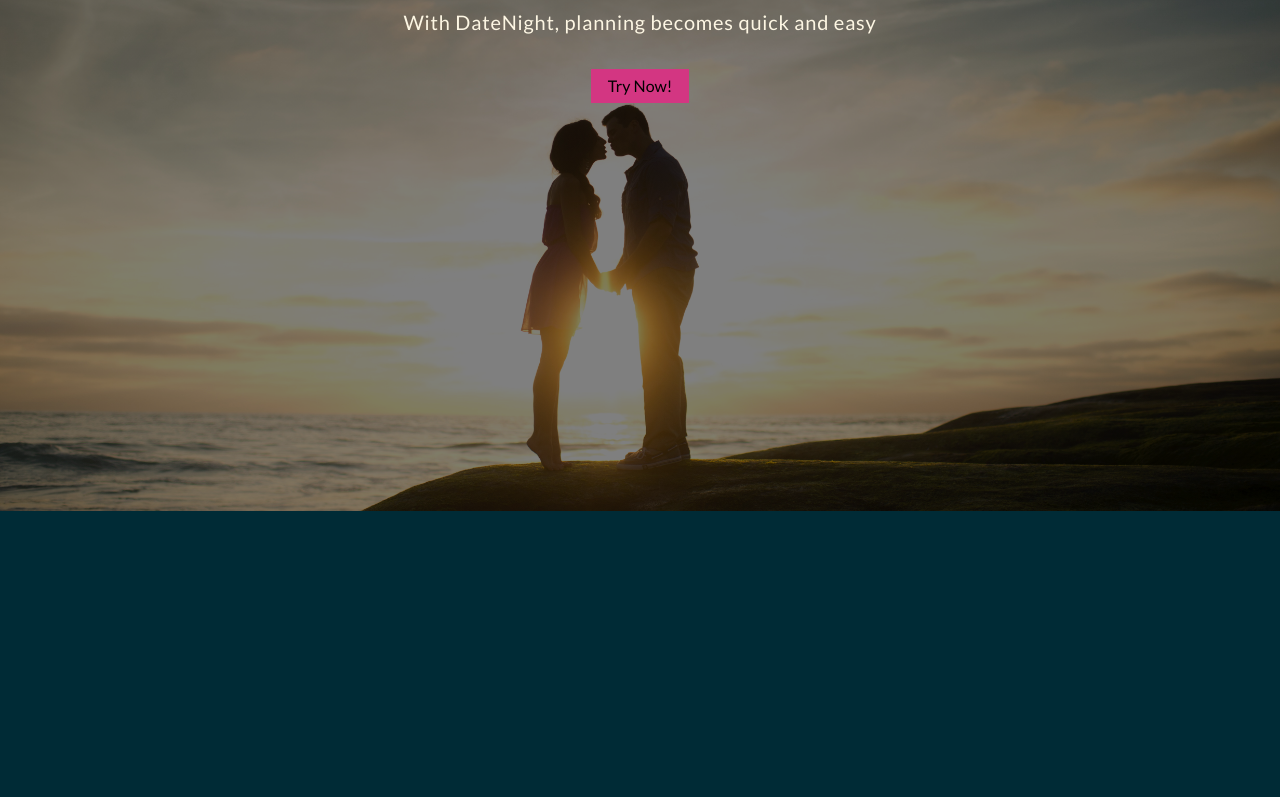
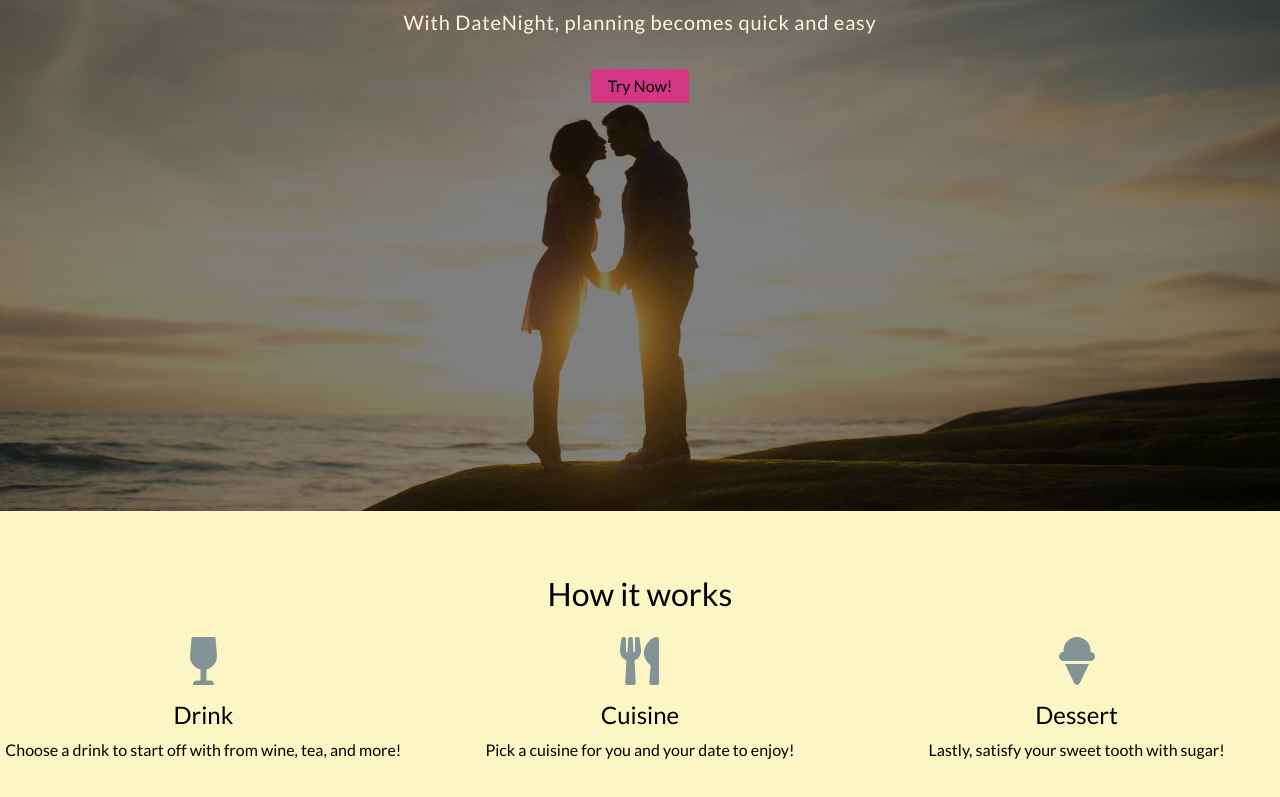
Before and after one commit to jma26/date-night, a React (Create React App) app: page / in a window 1280 px wide. Shown: the part 289-1086 px from the top of the page. Before the commit the page ends 800 px from the top, so only its background shows below. Built offline with nearby package versions, Linux system fonts and the light colour scheme.

Commit message:
Add new component, About, and import to Home.js

```diff
--- /dev/null
+++ b/src/components/About/About.js
@@ -0,0 +1,48 @@
+import React, { Component } from 'react';
+import '../../css/About.css';
+
+import { Row, Col } from 'react-bootstrap';
+import { FontAwesomeIcon } from '@fortawesome/react-fontawesome';
+
+class About extends Component {
+  constructor(props) {
+    super(props);
+  }
+
+  render() {
+    return (
+      <div className="About">
+        <Row noGutters className="about__row--title">
+          <Col xs="12" className="text-center">
+            <h2 className="about__headline mb-0">How it works</h2>
+          </Col>
+        </Row>
+        <Row className="about__row--choices">
+          <Col xs="12" md="4">
+            <div className="about__content-container text-center">
+              <FontAwesomeIcon className="about__icon" icon="wine-glass" size="3x" />
+              <h4 className="about__content-title">Drink</h4>
+              <p className="about__content-text mb-0">Choose a drink to start off with from wine, tea, and more!</p>
+            </div>
+          </Col>
+          <Col xs="12" md="4">
+            <div className="about__content-container text-center">
+              <FontAwesomeIcon className="about__icon" icon="utensils" size="3x" />
+              <h4 className="about__content-title">Cuisine</h4>
+              <p className="about__content-text">Pick a cuisine for you and your date to enjoy!</p>
+            </div>
+          </Col>
+          <Col xs="12" md="4">
+            <div className="about__content-container text-center">
+              <FontAwesomeIcon className="about__icon" icon="ice-cream" size="3x" />
+              <h4 className="about__content-title">Dessert</h4>
+              <p className="about__content-text">Lastly, satisfy your sweet tooth with sugar!</p>
+            </div>
+          </Col>
+        </Row>
+      </div>
+    )
+  }
+}
+
+export default About;
--- a/src/components/Home/Home.js
+++ b/src/components/Home/Home.js
@@ -1,5 +1,7 @@
 import React, { Component } from 'react';
 import '../../css/Home.css';
+
+import About from '../About/About';
 
 class Home extends Component {
   constructor(props) {
@@ -14,6 +16,7 @@ class Home extends Component {
           <p className="home__content">With DateNight, planning becomes quick and easy</p>
           <input className="home__button" type="button" value="Try Now!" />
         </div>
+        <About />
       </div>
     )
   }
--- /dev/null
+++ b/src/css/About.css
@@ -0,0 +1,16 @@
+.About {
+  padding: 64px 0px;
+  background-color: #FCF6C5;
+}
+
+.about__row--title {
+  margin-bottom: 24px;
+}
+
+.about__headline, .about__content-title, .about__content-text {
+  color: #000;
+}
+
+.about__icon {
+  margin-bottom: 16px;
+}
--- a/src/css/Home.css
+++ b/src/css/Home.css
@@ -1,16 +1,13 @@
-.Home {
+.home__container {
   background: linear-gradient(
   rgba(0, 0, 0, 0.5),
   rgba(0, 0, 0, 0.5)),
     url('../assets/imgs/sunset-kiss.jpg');
   background-size: 100% 100%;
+  color: #FDF6E3;
   height: 100vh;
-}
-
-.home__container {
+  padding: 240px 128px 128px;
   text-align: center;
-  padding: 240px 128px 128px;
-  color: #FDF6E3;
 }
 
 .home__headline {
```
